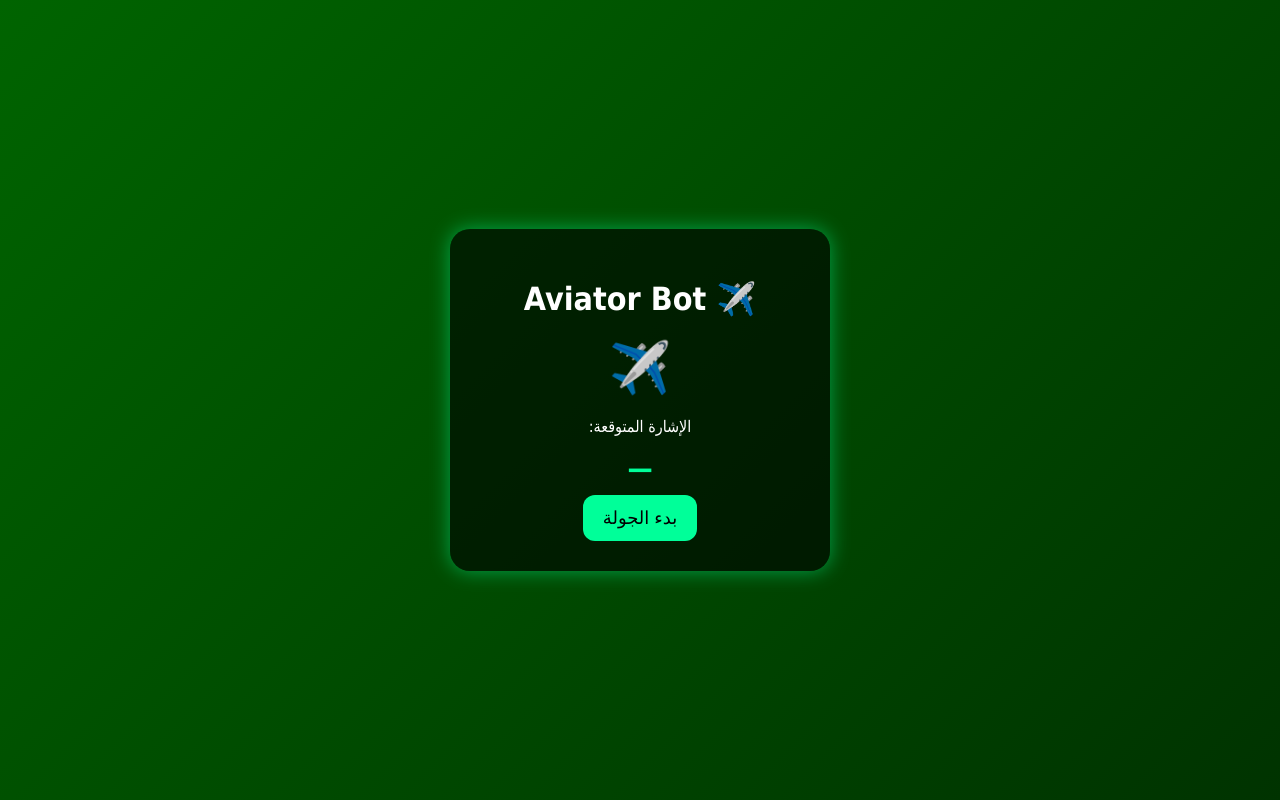
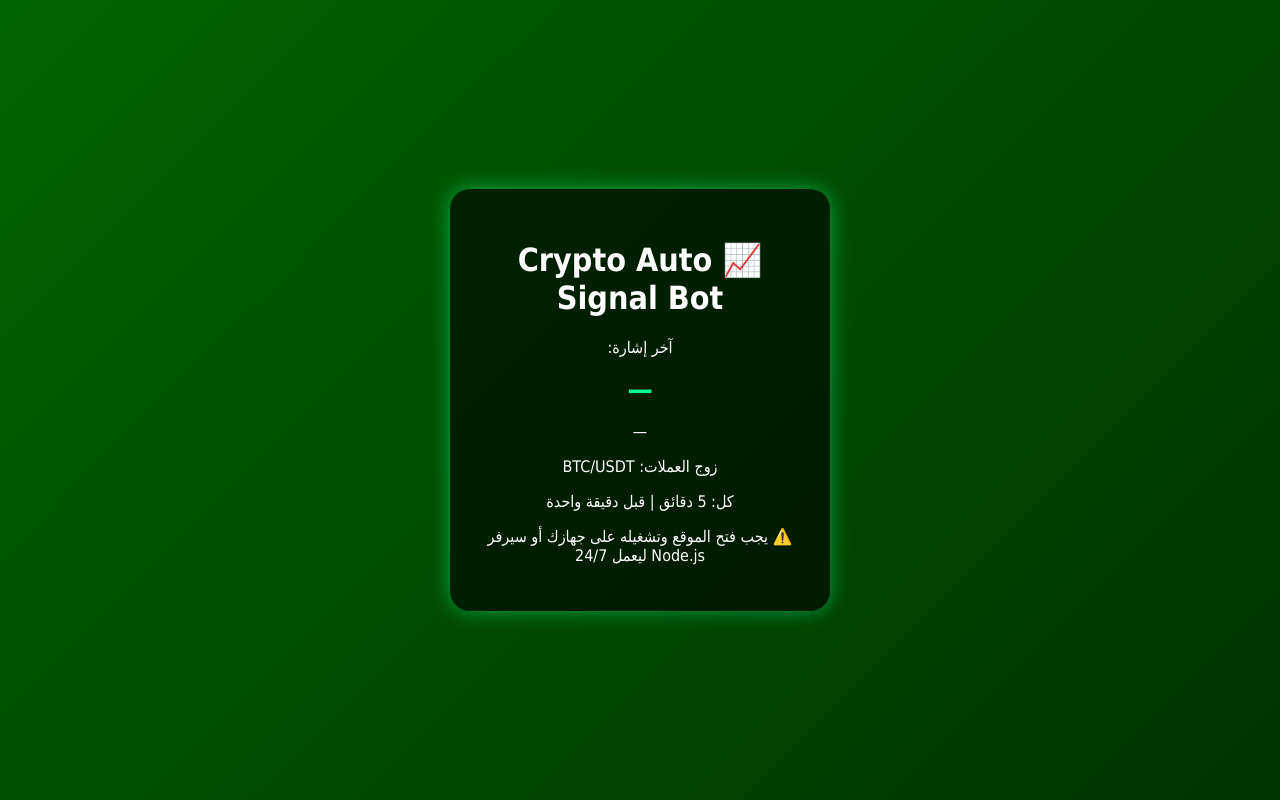
Before and after one commit to mzianiemzianie-arch/Games-, a plain HTML site: page index.html in a window 1280 px wide. Drawn offline with Linux system fonts and the light colour scheme.

Commit message:
Update index.html

```diff
--- a/index.html
+++ b/index.html
@@ -3,21 +3,25 @@
 <head>
   <meta charset="UTF-8">
   <meta name="viewport" content="width=device-width, initial-scale=1.0">
-  <title>Aviator Bot Demo</title>
+  <title>Crypto Auto Signal</title>
   <link rel="stylesheet" href="style.css">
 </head>
 <body>
   <div class="app">
-    <h1>✈️ Aviator Bot</h1>
-
-    <div id="plane">✈️</div>
+    <h1>📈 Crypto Auto Signal Bot</h1>
 
     <div class="info">
-      <p>الإشارة المتوقعة:</p>
+      <p>آخر إشارة:</p>
       <h2 id="signal">—</h2>
+      <p id="time">—</p>
     </div>
 
-    <button onclick="startRound()">بدء الجولة</button>
+    <div class="settings">
+      <p>زوج العملات: <span id="pairDisplay">BTC/USDT</span></p>
+      <p>كل: 5 دقائق | قبل دقيقة واحدة</p>
+    </div>
+
+    <p class="note">⚠️ يجب فتح الموقع وتشغيله على جهازك أو سيرفر Node.js ليعمل 24/7</p>
   </div>
 
   <script src="script.js"></script>
```
